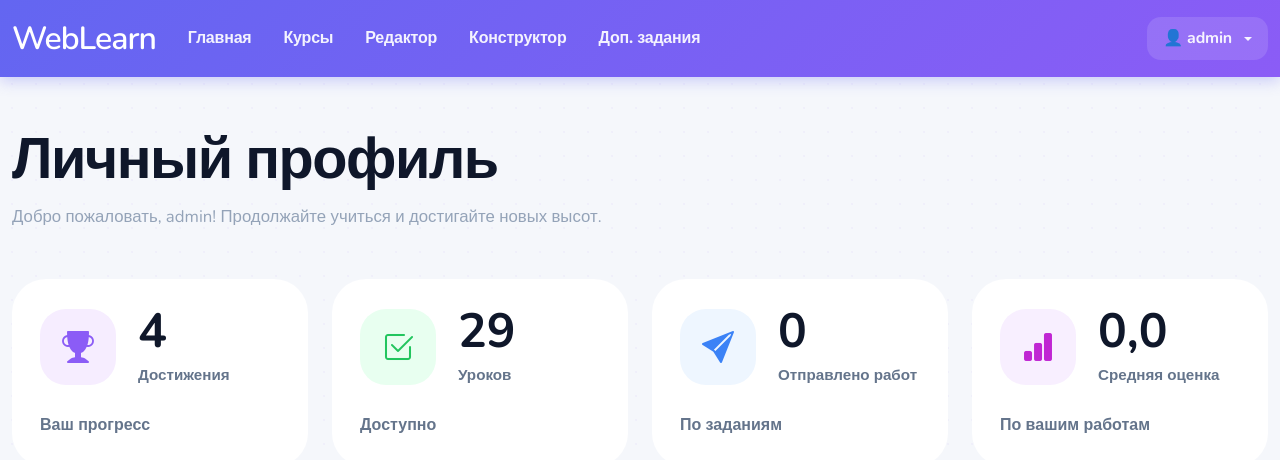
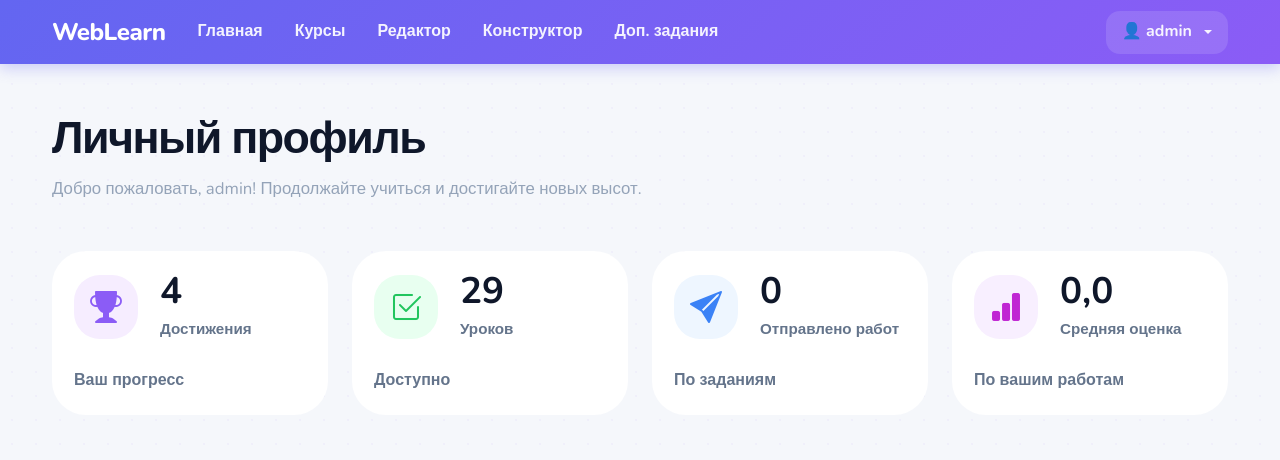
Before and after one commit to IrradaZholman/weblearn, a Django app: page /accounts/profile/ in a window 1280 px wide. Shown: the top 460 px of the page. Run offline with Django 5.2, Linux system fonts and the light colour scheme; a user stored in the database is signed in; data comes from the database, SQL or seed files in the repository; data that the repository does not hold is empty; some libraries are stand-ins or nearby versions.

Commit message:
Update profile.html

```diff
--- a/templates/accounts/profile.html
+++ b/templates/accounts/profile.html
@@ -721,52 +721,6 @@ body{
     background:#f5f3ff;
 }
 
-/* NAVBAR */
-
-.navbar,
-.navbar *{
-
-    font-family:'Nunito',sans-serif !important;
-}
-
-.navbar-brand{
-
-    font-size:2rem;
-
-    font-weight:900;
-
-    letter-spacing:-1px;
-
-    color:white !important;
-}
-
-.nav-link {
-
-    color: rgba(255,255,255,.92) !important;
-
-    font-weight: 800;
-
-    font-size: 1rem;
-
-    padding: .65rem 1rem !important;
-
-    border-radius: 14px;
-
-    transition: all .2s ease;
-
-    position: relative;
-
-    letter-spacing:-0.2px;
-}
-
-.nav-link:hover {
-
-    background: rgba(255,255,255,.14);
-
-    color: #fff !important;
-
-    transform: translateY(-1px);
-}
 
 /* MOBILE */
 
@@ -1400,6 +1354,82 @@ body{
 .motivation-title,
 .navbar-brand{
     font-weight:600 !important;
+}
+.container{
+    max-width:1200px;
+}
+
+.profile-title{
+    font-size:2.8rem;
+}
+
+.stat-number{
+    font-size:2.3rem;
+}
+
+.dashboard-card{
+    min-height:150px;
+    padding:22px;
+}
+
+.card-icon{
+    width:64px;
+    height:64px;
+    font-size:1.6rem;
+}
+
+.profile-box{
+    padding:28px;
+}
+
+.box-title{
+    font-size:1.45rem;
+}
+
+.quick-card{
+    min-height:130px;
+}
+
+.progress-circle{
+    width:150px;
+    height:150px;
+}
+
+.progress-inner{
+    width:112px;
+    height:112px;
+    font-size:2.3rem;
+}
+@media (min-width:1400px){
+
+    .container{
+        max-width:1280px;
+    }
+
+    .profile-title{
+        font-size:3rem;
+    }
+
+    .dashboard-card{
+        min-height:160px;
+    }
+
+    .achievement-card{
+        padding:14px;
+    }
+
+    .profile-box{
+        padding:30px;
+    }
+}
+.achievement-list{
+    max-height:340px;
+    overflow-y:auto;
+    padding-right:6px;
+}
+.navbar-brand{
+    font-weight:900 !important;
+    font-family:'Nunito',sans-serif !important;
 }
 </style>
 {% endblock %}
```
